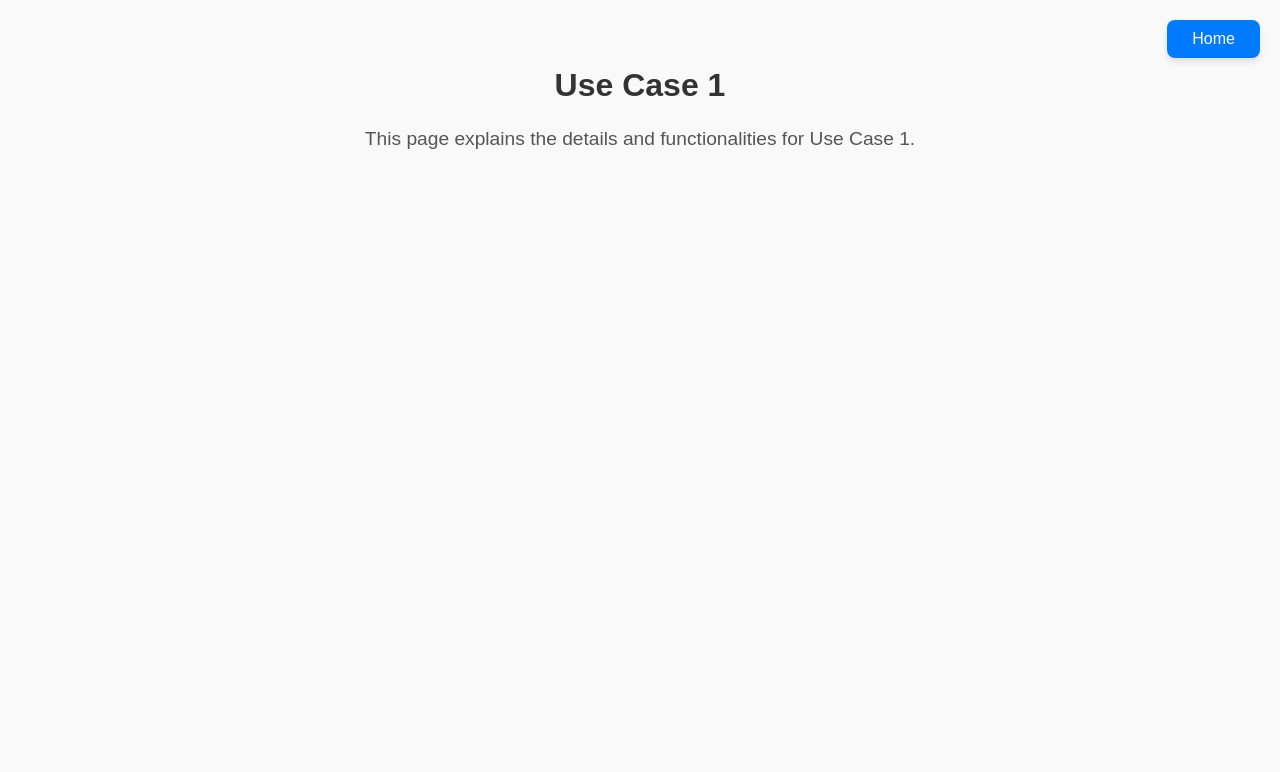
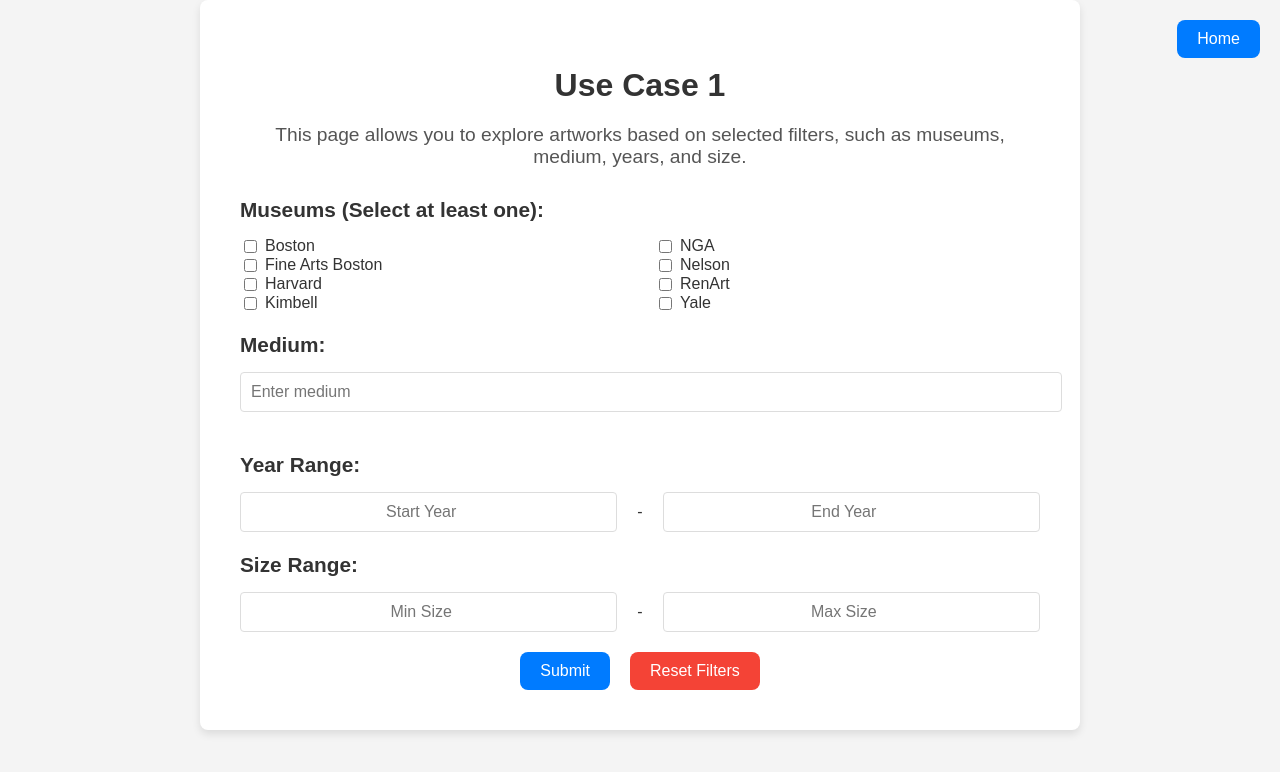
Before and after one commit to rachitkulkarni9/artTrack_Team15, a React (Create React App) app in the folder art-track/: page /use-case-1 in a window 1280 px wide. Shown: the top 772 px of the page. Built offline with nearby package versions, Linux system fonts and the light colour scheme.

Commit message:
Use Case 1 Front End.
Front End code for use case 1.

Signed-off-by: rkulka38 <rkulka38@asu.edu>

```diff
--- a/art-track/src/components/Test.js
+++ b/art-track/src/components/Test.js
@@ -23,8 +23,12 @@ const Test = () => {
           <p>Analyze the second use case for understanding art connections.</p>
         </Link>
       </div>
+      <footer className="footer">
+        <p>Made with ❤️ by Team 15</p>
+      </footer>
     </div>
   );
 };
 
+
 export default Test;
--- a/art-track/src/components/UseCase1.js
+++ b/art-track/src/components/UseCase1.js
@@ -1,15 +1,220 @@
-import React from "react";
+import React, { useState } from "react";
 import { Link } from "react-router-dom";
 import "../styles/UseCase1.css";
 
 const UseCase1 = () => {
+  const [formData, setFormData] = useState({
+    selectedMuseums: [],
+    medium: "",
+    startYear: "",
+    endYear: "",
+    minSize: "",
+    maxSize: "",
+  });
+
+  const handleMuseumChange = (e) => {
+    const { value, checked } = e.target;
+    setFormData((prev) => ({
+      ...prev,
+      selectedMuseums: checked
+        ? [...prev.selectedMuseums, value]
+        : prev.selectedMuseums.filter((museum) => museum !== value),
+    }));
+  };
+
+  const handleInputChange = (e) => {
+    const { name, value } = e.target;
+    if (name === "startYear" || name === "endYear") {
+      if (/^\d{0,4}$/.test(value)) { // Enforce 4-digit limit
+        setFormData((prev) => ({
+          ...prev,
+          [name]: value,
+        }));
+      }
+    } else {
+      setFormData((prev) => ({
+        ...prev,
+        [name]: value,
+      }));
+    }
+  };
+
+  const handleReset = () => {
+    setFormData({
+      selectedMuseums: [],
+      medium: "",
+      startYear: "",
+      endYear: "",
+      minSize: "",
+      maxSize: "",
+    });
+  };
+
+  const handleSubmit = () => {
+    console.log("Submitted Data:", formData);
+  };
+
   return (
     <div className="use-case-page">
-      <h2>Use Case 1</h2>
-      <p>This page explains the details and functionalities for Use Case 1.</p>
       <Link to="/" className="home-button">
         <button>Home</button>
       </Link>
+      <h2>Use Case 1</h2>
+      <p className="description">
+        This page allows you to explore artworks based on selected filters, such as museums, medium, years, and size.
+      </p>
+
+      <div className="form-section">
+        <h3>Museums (Select at least one):</h3>
+        <div className="museum-group">
+          <div>
+            <label>
+              <input
+                type="checkbox"
+                value="Boston"
+                checked={formData.selectedMuseums.includes("Boston")}
+                onChange={handleMuseumChange}
+              />
+              Boston
+            </label>
+            <label>
+              <input
+                type="checkbox"
+                value="Fine Arts Boston"
+                checked={formData.selectedMuseums.includes("Fine Arts Boston")}
+                onChange={handleMuseumChange}
+              />
+              Fine Arts Boston
+            </label>
+            <label>
+              <input
+                type="checkbox"
+                value="Harvard"
+                checked={formData.selectedMuseums.includes("Harvard")}
+                onChange={handleMuseumChange}
+              />
+              Harvard
+            </label>
+            <label>
+              <input
+                type="checkbox"
+                value="Kimbell"
+                checked={formData.selectedMuseums.includes("Kimbell")}
+                onChange={handleMuseumChange}
+              />
+              Kimbell
+            </label>
+          </div>
+          <div>
+            <label>
+              <input
+                type="checkbox"
+                value="NGA"
+                checked={formData.selectedMuseums.includes("NGA")}
+                onChange={handleMuseumChange}
+              />
+              NGA
+            </label>
+            <label>
+              <input
+                type="checkbox"
+                value="Nelson"
+                checked={formData.selectedMuseums.includes("Nelson")}
+                onChange={handleMuseumChange}
+              />
+              Nelson
+            </label>
+            <label>
+              <input
+                type="checkbox"
+                value="RenArt"
+                checked={formData.selectedMuseums.includes("RenArt")}
+                onChange={handleMuseumChange}
+              />
+              RenArt
+            </label>
+            <label>
+              <input
+                type="checkbox"
+                value="Yale"
+                checked={formData.selectedMuseums.includes("Yale")}
+                onChange={handleMuseumChange}
+              />
+              Yale
+            </label>
+          </div>
+        </div>
+
+        <h3>Medium:</h3>
+        <input
+          type="text"
+          className="medium-input"
+          placeholder="Enter medium"
+          name="medium"
+          value={formData.medium}
+          onChange={handleInputChange}
+        />
+
+        <h3>Year Range:</h3>
+        <div className="size-range">
+          <input
+            type="number"
+            step="1"
+            className="size-input"
+            placeholder="Start Year"
+            name="startYear"
+            value={formData.startYear}
+            onChange={handleInputChange}
+            min="1000"
+            max="9999"
+          />
+          <span> - </span>
+          <input
+            type="number"
+            step="1"
+            className="size-input"
+            placeholder="End Year"
+            name="endYear"
+            value={formData.endYear}
+            onChange={handleInputChange}
+            min="1000"
+            max="9999"
+          />
+        </div>
+
+
+        <h3>Size Range:</h3>
+        <div className="size-range">
+          <input
+            type="number"
+            step="any"
+            className="size-input"
+            placeholder="Min Size"
+            name="minSize"
+            value={formData.minSize}
+            onChange={handleInputChange}
+          />
+          <span> - </span>
+          <input
+            type="number"
+            step="any"
+            className="size-input"
+            placeholder="Max Size"
+            name="maxSize"
+            value={formData.maxSize}
+            onChange={handleInputChange}
+          />
+        </div>
+
+        <div className="form-buttons">
+          <button className="submit-button" onClick={handleSubmit}>
+            Submit
+          </button>
+          <button className="reset-button" onClick={handleReset}>
+            Reset Filters
+          </button>
+        </div>
+      </div>
     </div>
   );
 };
--- a/art-track/src/styles/UseCase1.css
+++ b/art-track/src/styles/UseCase1.css
@@ -1,27 +1,17 @@
 body {
   margin: 0;
   font-family: "Arial", sans-serif;
-  background-color: #f9f9f9;
+  background-color: #f4f4f4;
+  color: #333;
 }
 
 .use-case-page {
-  text-align: center;
   padding: 40px;
-  position: relative;
-}
-
-h2 {
-  font-size: 2rem;
-  color: #333;
-  margin-bottom: 20px;
-}
-
-p {
-  font-size: 1.2rem;
-  color: #555;
-  max-width: 600px;
-  margin: 0 auto 30px auto;
-  line-height: 1.6;
+  max-width: 800px;
+  margin: 0 auto;
+  background-color: #ffffff;
+  border-radius: 8px;
+  box-shadow: 0 4px 8px rgba(0, 0, 0, 0.1);
 }
 
 .home-button {
@@ -32,23 +22,104 @@ p {
 }
 
 button {
-  padding: 10px 25px;
+  padding: 10px 20px;
   font-size: 16px;
   background-color: #007bff;
   color: white;
   border: none;
   border-radius: 8px;
   cursor: pointer;
-  transition: transform 0.3s, background-color 0.3s ease;
-  box-shadow: 0 4px 6px rgba(0, 0, 0, 0.1);
 }
 
 button:hover {
   background-color: #0056b3;
-  transform: translateY(-2px);
 }
 
-button:active {
-  background-color: #003f7f;
-  transform: translateY(1px);
+h2 {
+  font-size: 2rem;
+  text-align: center;
+  margin-bottom: 20px;
 }
+
+.description {
+  text-align: center;
+  font-size: 1.2rem;
+  color: #555;
+  margin-bottom: 30px;
+}
+
+.form-section {
+  margin-top: 30px;
+}
+
+h3 {
+  font-size: 1.3rem;
+  margin-bottom: 15px;
+  color: #333;
+}
+
+.museum-group {
+  display: grid;
+  grid-template-columns: repeat(2, 1fr);
+  gap: 10px 30px;
+  margin-bottom: 20px;
+}
+
+label {
+  font-size: 1rem;
+  display: flex;
+  align-items: center;
+}
+
+input[type="checkbox"] {
+  margin-right: 8px;
+}
+
+.medium-input {
+  width: 100%;
+  padding: 10px;
+  font-size: 1rem;
+  margin-bottom: 20px;
+  border: 1px solid #ddd;
+  border-radius: 4px;
+}
+
+.size-range {
+  display: flex;
+  align-items: center;
+  justify-content: space-between;
+  gap: 20px;
+  margin-bottom: 20px;
+}
+
+.size-input {
+  width: calc(50% - 10px);
+  padding: 10px;
+  font-size: 1rem;
+  text-align: center;
+  border: 1px solid #ddd;
+  border-radius: 4px;
+}
+
+.form-buttons {
+  display: flex;
+  justify-content: center;
+  gap: 20px;
+  margin-top: 20px;
+}
+
+.submit-button {
+  background-color: #007bff;
+}
+
+.reset-button {
+  background-color: #f44336;
+}
+
+button:hover {
+  background-color: #0056b3;
+}
+
+.reset-button:hover {
+  background-color: #c32d27;
+}
```
